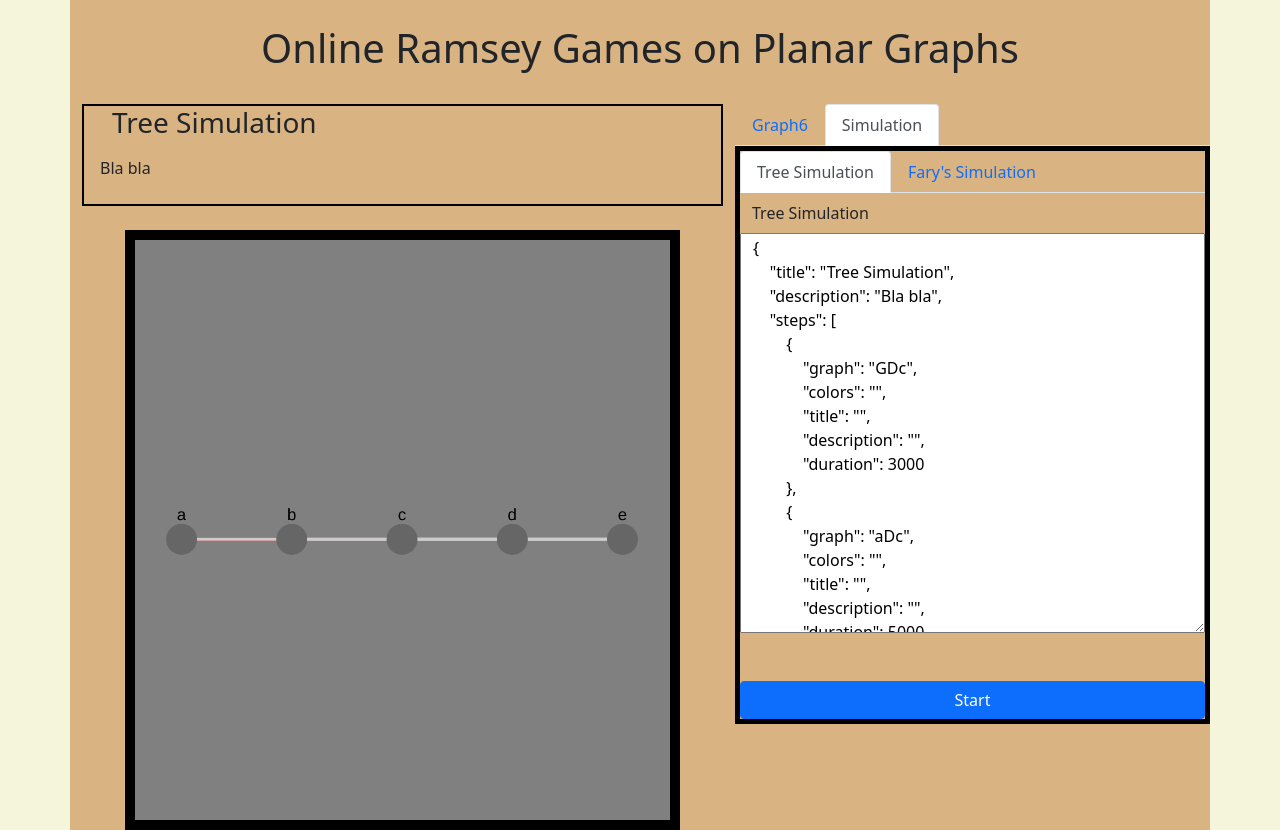
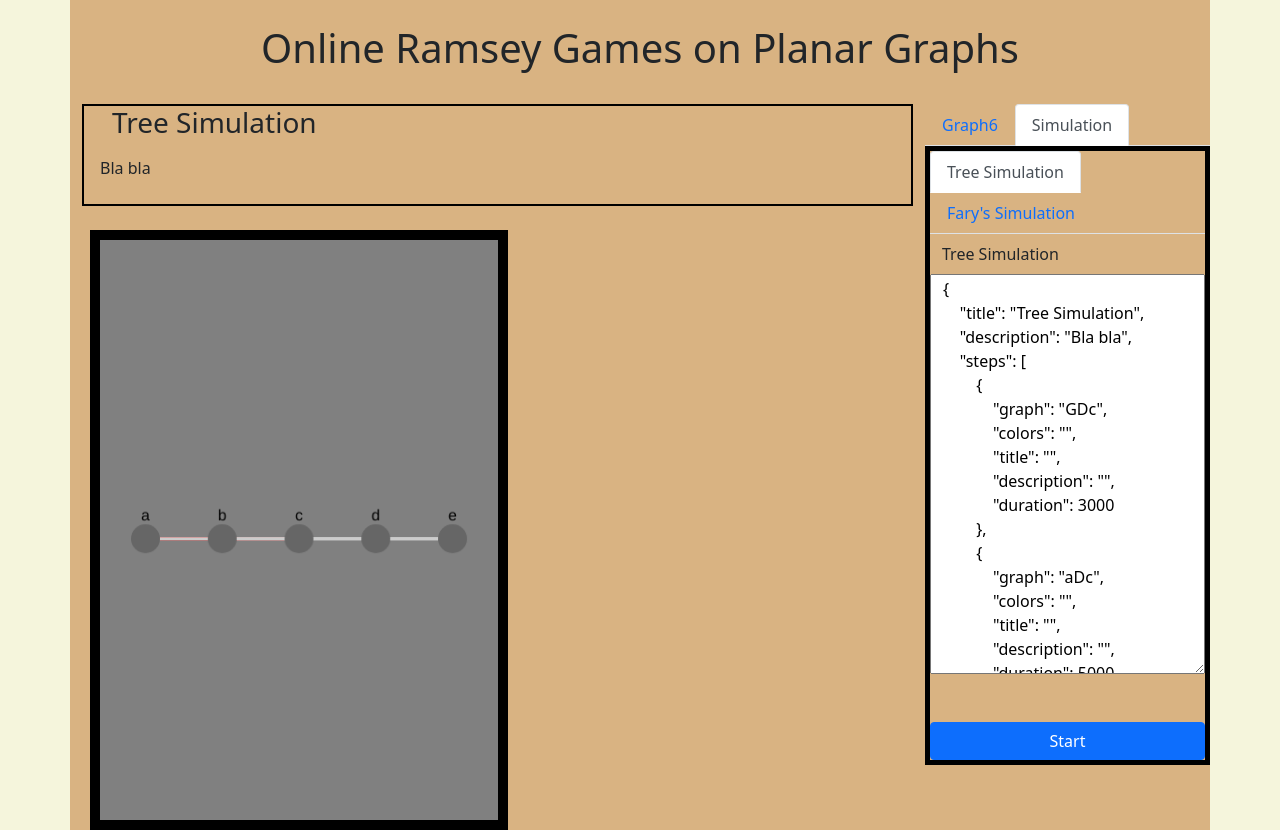
Before and after one commit to MLaurentys/IS_ramsey, a React (Create React App) app in the folder app/: page / in a window 1280 px wide. Built offline with nearby package versions, Linux system fonts and the light colour scheme.

Commit message:
creating layout for step description

```diff
--- a/app/src/app.tsx
+++ b/app/src/app.tsx
@@ -12,6 +12,8 @@ import store from "./store/store";
 import Header from "./components/header";
 import Menu from "./views/menu";
 
+import "./stylesheet.css";
+
 function App() {
   // Provider is used to allow any component to connect to the redux store.
   return (
@@ -21,10 +23,10 @@ function App() {
       </Row>
       <Provider store={store}>
         <Row>
-          <Col md={7} className="mr-3">
+          <Col md={9} className="mr-3">
             <GraphDisplay />
           </Col>
-          <Col md={5} className="ml-3">
+          <Col md={3} className="ml-3">
             <Menu />
           </Col>
         </Row>
--- a/app/src/components/graph_display.tsx
+++ b/app/src/components/graph_display.tsx
@@ -39,18 +39,18 @@ function renderSimulation(props) {
           </Col>
         </Row>
       </div>
-      <Row style={{ height: "600px" }}>
-        <Col md={1}></Col>
+      <Row style={{ height: "600px" }} className="ml-2">
         <Col
           style={{
             backgroundColor: "grey",
             border: "10px solid black",
             padding: "0",
           }}
-          md={10}
+          md={6}
         >
           <Graph />
         </Col>
+        <Col></Col>
       </Row>
     </>
   );
--- /dev/null
+++ b/app/src/stylesheet.css
@@ -0,0 +1,3 @@
+.ml-2 {
+  margin-left: 0.5rem !important;
+}
```
